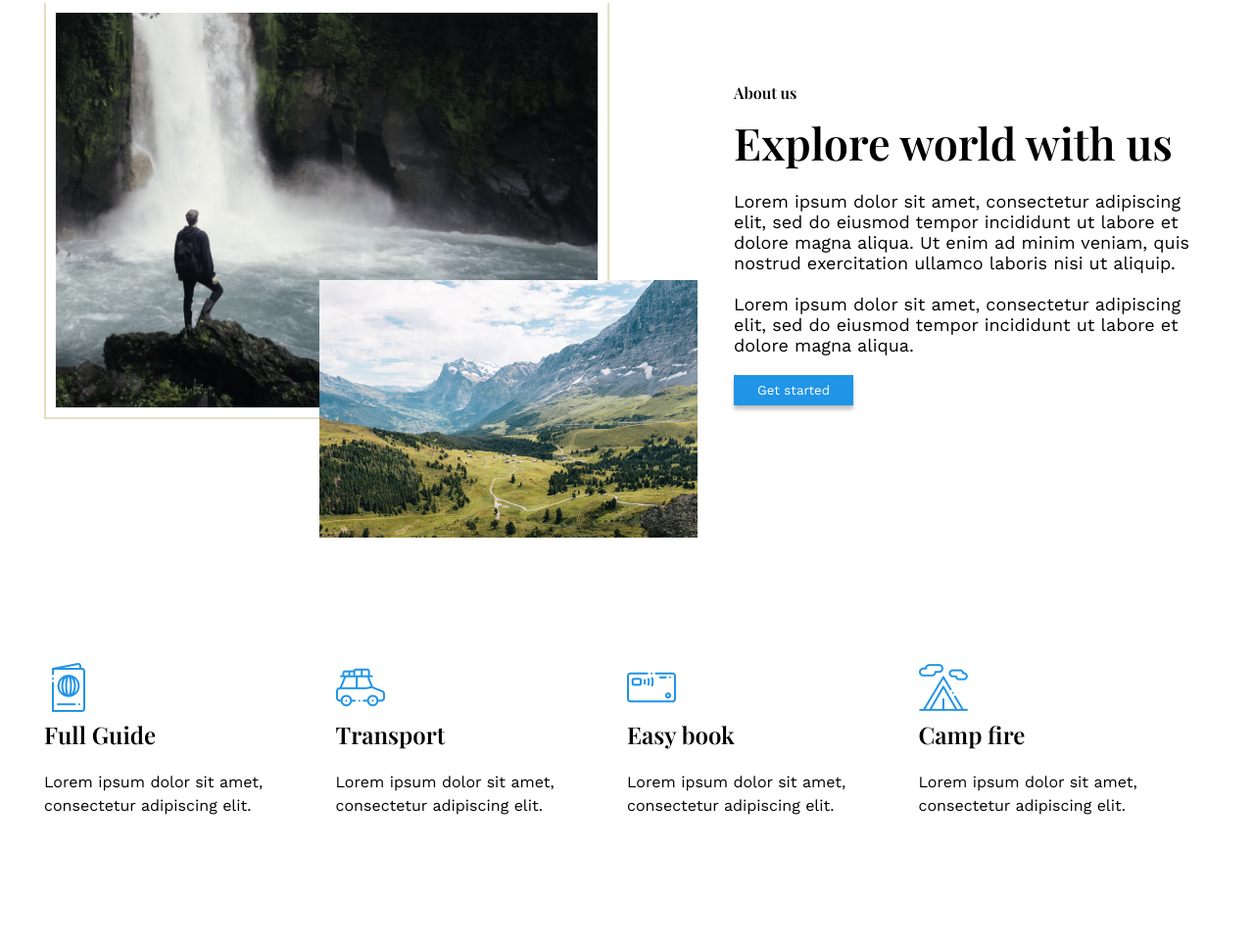
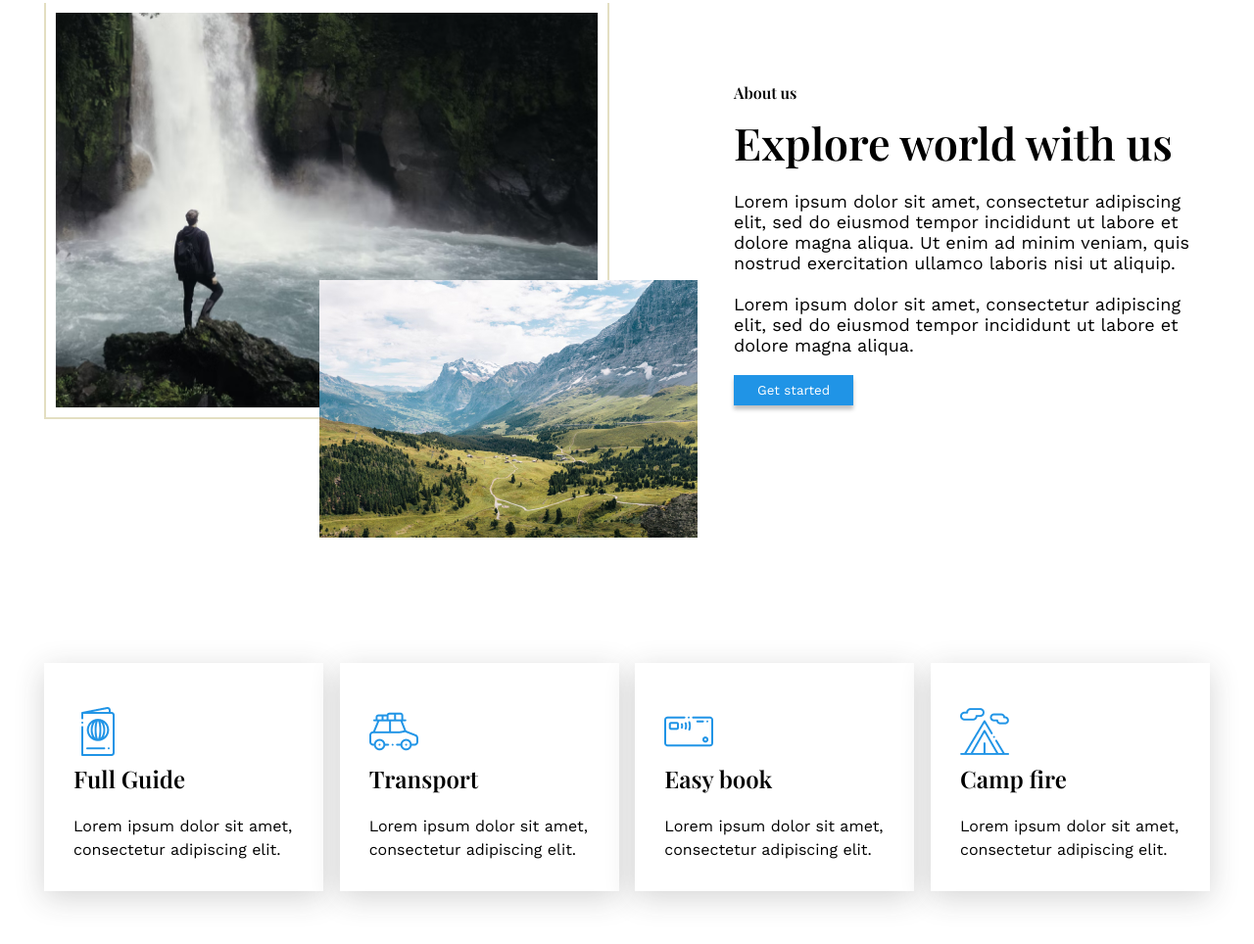
Before and after one commit to LukaBzishvili/Travello, a plain HTML site: page index.html in a window 1280 px wide. Shown: the part 757-1721 px from the top of the page at 98% size. Before the commit the page ends 1672 px from the top, so only its background shows below. Drawn offline with Linux system fonts and the light colour scheme.

Commit message:
no message

```diff
--- a/style.css
+++ b/style.css
@@ -173,13 +173,16 @@ button.buttonstyle:hover{
     display: flex;
     justify-content: space-between;
 }
-.clicks .offers{
+.clicks .box{
+    padding: 45px 30px 30px 30px;
+    box-shadow: 0px 7px 29px rgba(46, 46, 47, 0.2);
+    cursor: pointer;
+    background-color: var(--white);
     width: 285px;
     min-height: 233px;
-    padding: 44px 27px 30px 27px;
-    box-shadow: 0px 7px 29px rgba(100, 100, 111, 0.2);
-    cursor: pointer;
+    border: none;
 }
+
 .box .sectionreccomends{
     font-family: playfair;
     font-size: 24px;
```
